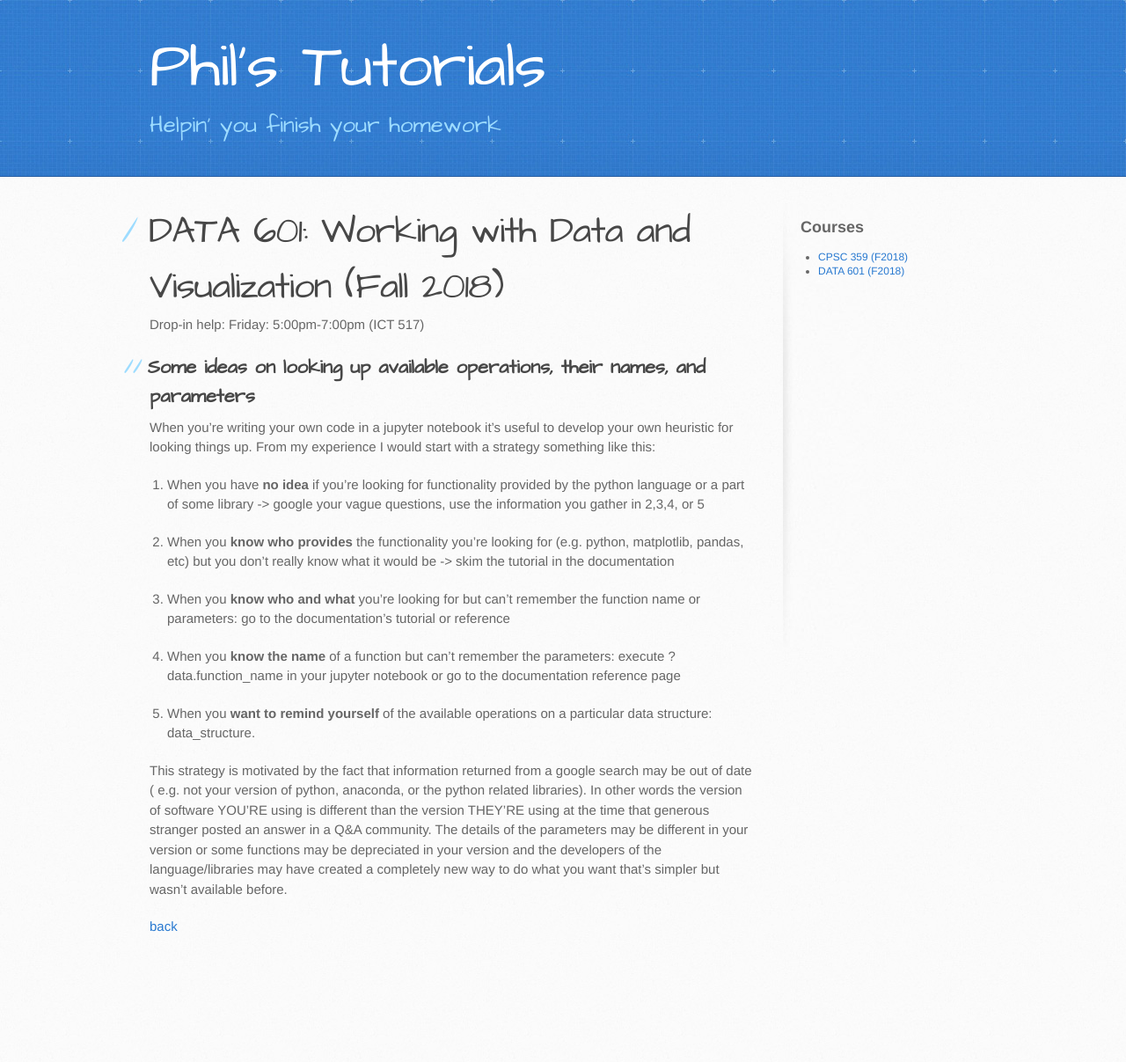
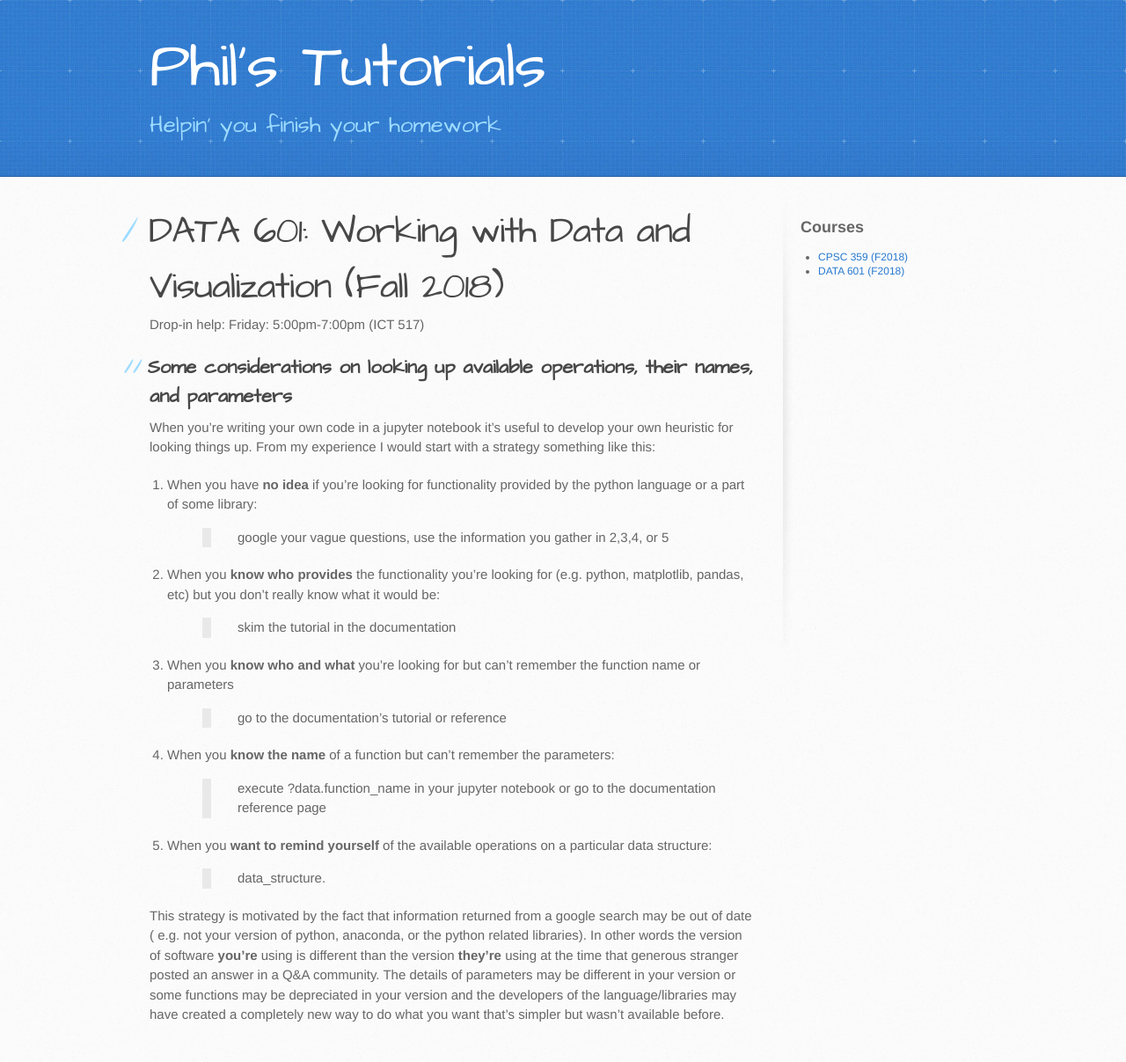
Before and after one commit to philstutorials/philstutorials.github.io, a Jekyll site: the page built from DATA601.md, in a window 1280 px wide. Shown: the whole page at 88% size. Built offline with Jekyll 4.4.1, drawn with Linux system fonts in a browser that asks for light colours; our own code applies the rules of GitHub Pages for plain Markdown files; before the commit the page ends 1107 px from its top, so only the background shows below that.

Commit message:
Update DATA601.md

```diff
--- a/DATA601.md
+++ b/DATA601.md
@@ -6,24 +6,26 @@ layout: default
 
 Drop-in help: Friday: 5:00pm-7:00pm (ICT 517)
 
-## Some ideas on looking up available operations, their names, and parameters
+## Some considerations on looking up available operations, their names, and parameters
 
 When you're writing your own code in a jupyter notebook it's useful to develop your own heuristic for looking things up. From my experience I would start with a strategy something like this:
 
-1. When you have **no idea** if you're looking for functionality provided by the python language or a part of some library -> google your vague questions, use the information you gather in 2,3,4, or 5
+1. When you have **no idea** if you're looking for functionality provided by the python language or a part of some library:
+ > google your vague questions, use the information you gather in 2,3,4, or 5
 
-2. When you **know who provides** the functionality you're looking for (e.g.  python, matplotlib, pandas, etc) but you don't really know what it would be -> skim the tutorial in the documentation
+2. When you **know who provides** the functionality you're looking for (e.g.  python, matplotlib, pandas, etc) but you don't really know what it would be:
+ > skim the tutorial in the documentation
 
-3. When you **know who and what** you're looking for but can't remember the function name or parameters: go to the documentation's tutorial or reference
+3. When you **know who and what** you're looking for but can't remember the function name or parameters
+ > go to the documentation's tutorial or reference
 
-4. When you **know the name** of a function but can't remember the parameters: execute ?data.function_name in your jupyter notebook or go to the documentation reference page
+4. When you **know the name** of a function but can't remember the parameters:
+ > execute ?data.function_name in your jupyter notebook or go to the documentation reference page
 
-5. When you **want to remind yourself** of the available operations on a particular data structure: data_structure.<TAB>
+5. When you **want to remind yourself** of the available operations on a particular data structure:
+ > data_structure.<TAB>
 
 
 This strategy is motivated by the fact that information returned from a google search may be out of date ( e.g. not your version of python, anaconda, or the python related libraries).
-In other words the version of software YOU'RE using is different than the version THEY'RE using at the time that generous stranger posted an answer in a Q&A community.
-The details of the parameters may be different in your version or some functions may be depreciated in your version and the developers of the language/libraries may have created a completely new way to do what you want that's simpler but wasn't available before.
-
-
-[back](./)
+In other words the version of software **you're** using is different than the version **they're** using at the time that generous stranger posted an answer in a Q&A community.
+The details of parameters may be different in your version or some functions may be depreciated in your version and the developers of the language/libraries may have created a completely new way to do what you want that's simpler but wasn't available before.
```
